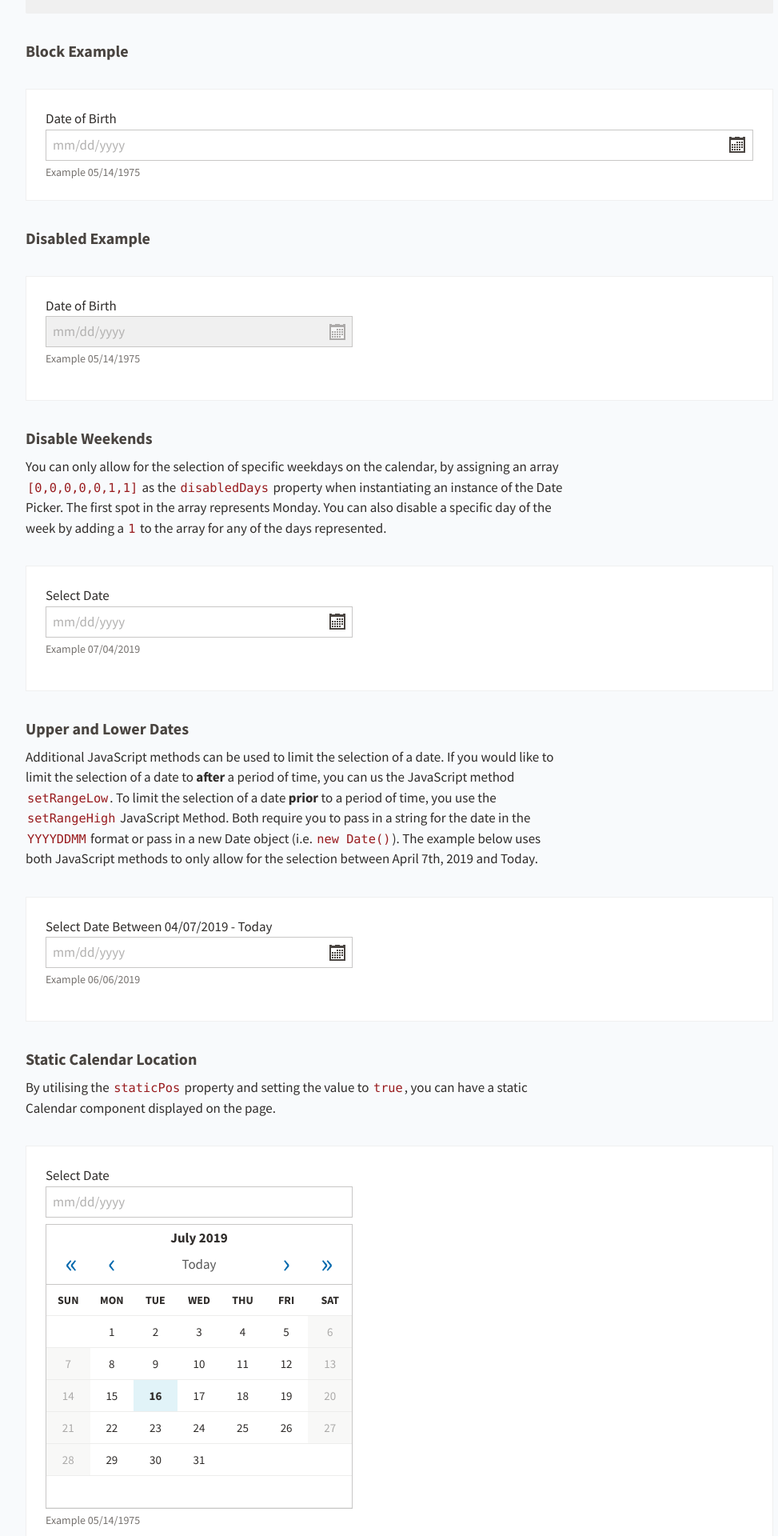
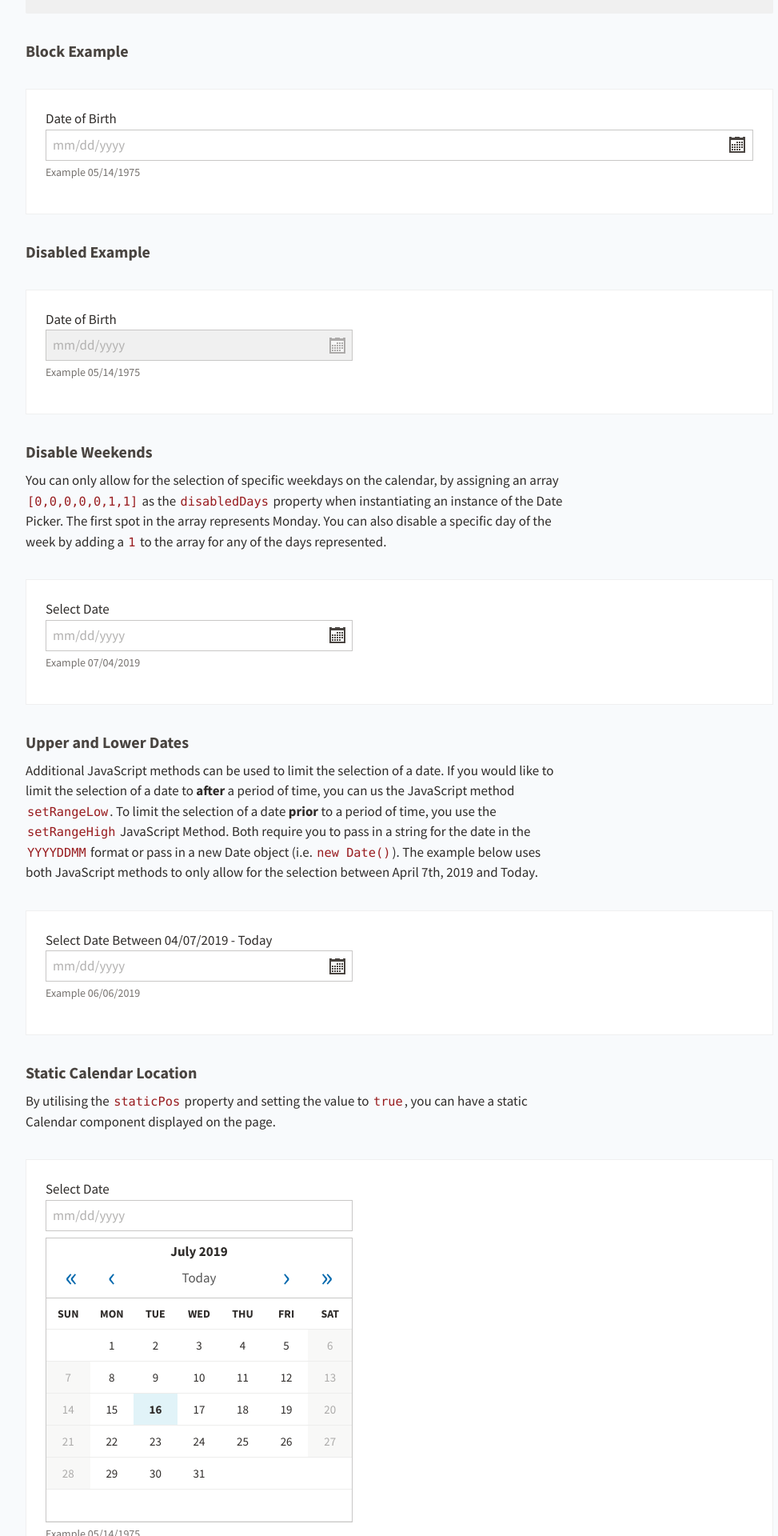
Before and after one commit to USDA-FSA/fsa-design-system, a Jekyll site: the page built from components/date-picker/index.md, in a window 1280 px wide. Shown: the part 1227-3147 px from the top of the page at 80% size, without its empty margins (8-981 px from the left). Built offline with Jekyll 4.4.1, drawn with Linux system fonts in a browser that asks for light colours.

Commit message:
added missing `fsa-field` selector [amends #254]

````diff
--- a/components/date-picker/index.md
+++ b/components/date-picker/index.md
@@ -40,7 +40,7 @@
 ### Block Example
 
 <div class="ds-preview">
-  <div class="fsa-field--block">
+  <div class="fsa-field fsa-field--block">
     <label class="fsa-field__label" for="date-picker-block">Date of Birth</label>
     <input placeholder="mm/dd/yyyy" class="fsa-input fsa-field__item" id="date-picker-block" aria-describedby="date-picker-block__help" aria-required="true" name="date-picker-block" type="text" value="">
     <span class="fsa-field__help" id="date-picker-block__help">Example 05/14/1975</span>
@@ -103,7 +103,7 @@
 </div>
 
 ```html
-<div class="fsa-field--block">
+<div class="fsa-field fsa-field--block">
   <label class="fsa-field__label" for="date-picker-disabledweekends">Select Date</label>
   <input placeholder="mm/dd/yyyy" class="fsa-input fsa-field__item" id="date-picker-disabledweekends" aria-describedby="date-picker-disabledweekends__help" aria-required="true" name="date-picker-disabledweekends" type="text" value="">
   <span class="fsa-field__help" id="date-picker-disabledweekends__help">Example 07/04/2019</span>
@@ -131,7 +131,7 @@
 </div>
 
 ```html
-<div class="fsa-field--block">
+<div class="fsa-field fsa-field--block">
   <label class="fsa-field__label" for="date-picker-upper-lower">Select Date Between 04/07/2019 - Today</label>
   <input placeholder="mm/dd/yyyy" class="fsa-input fsa-field__item" id="date-picker-upper-lower" aria-describedby="date-picker-upper-lower__help" aria-required="true" name="date-picker-upper-lower" type="text" value="">
   <span class="fsa-field__help" id="date-picker-upper-lower__help">Example 06/06/2019</span>
@@ -162,7 +162,7 @@
 </div>
 
 ```html
-<div class="fsa-field--block">
+<div class="fsa-field fsa-field--block">
   <label class="fsa-field__label" for="date-picker-static-display">Select Date</label>
   <input placeholder="mm/dd/yyyy" class="fsa-input fsa-field__item" id="date-picker-static-display" aria-describedby="date-picker-static-display__help" aria-required="true" name="date-picker-static-display" type="text" value="">
   <span class="fsa-field__help" id="date-picker-static-display__help">Example 05/14/1975</span>
@@ -191,7 +191,7 @@
 </div>
 
 ```html
-<div class="fsa-field--block">
+<div class="fsa-field fsa-field--block">
   <label class="fsa-field__label" for="date-picker-static-display-disabled">Select Date</label>
   <input placeholder="mm/dd/yyyy" disabled class="fsa-input fsa-field__item" id="date-picker-static-display-disabled" aria-describedby="date-picker-static-display-disabled__help" aria-required="true" name="date-picker-static-display-disabled" type="text" value="">
   <span class="fsa-field__help" id="date-picker-static-display-disabled__help">Example 05/14/1975</span>
@@ -219,7 +219,7 @@
 </div>
 
 ```html
-<div class="fsa-field--block">
+<div class="fsa-field fsa-field--block">
   <label class="fsa-field__label" for="date-picker-status">Select Date</label>
   <input placeholder="mm/dd/yyyy" class="fsa-input fsa-field__item" id="date-picker-status" aria-describedby="date-picker-status__help" aria-required="true" name="date-picker-status" type="text" value="">
   <span class="fsa-field__help" id="date-picker-status__help">Example 05/14/1975</span>
````
